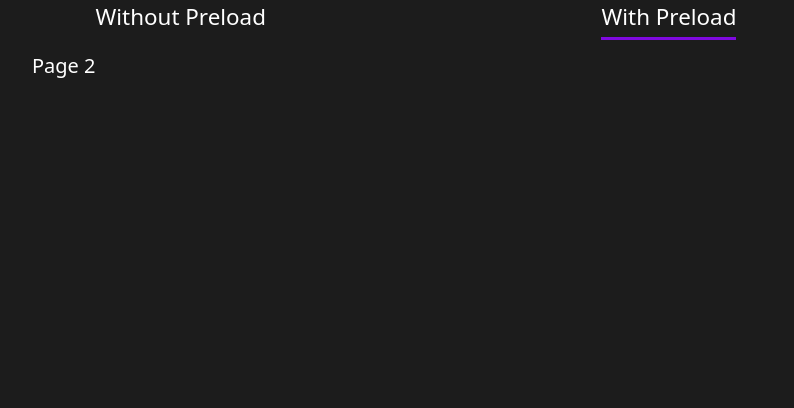
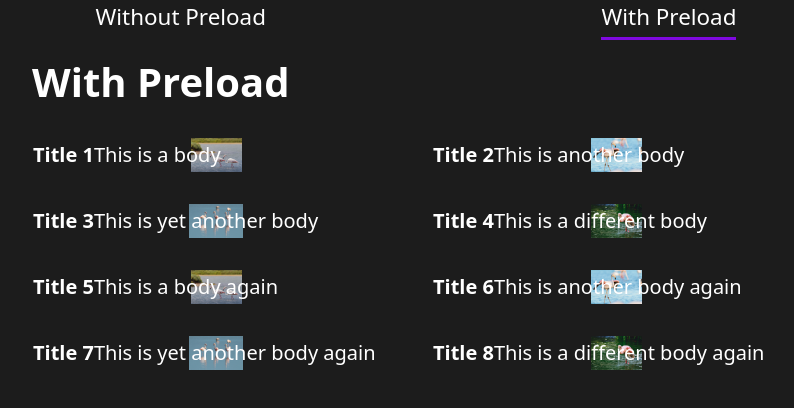
Before and after one commit to victor-lillo/demo-preload-css-image, an Astro site: page /with-preload in a window 1280 px wide. Shown: the whole page, without its empty margins (224-1018 px from the left). Built offline with nearby package versions, Linux system fonts and the light colour scheme; Astro itself is replaced by a stand-in of ours.

Commit message:
Add Cards in both pages

```diff
--- a/src/pages/with-preload.astro
+++ b/src/pages/with-preload.astro
@@ -1,27 +1,27 @@
 ---
 import Layout from '@/layouts/Layout.astro'
+import Card from '@/components/Card.astro'
+import PreloadImage from '@/components/PreloadImages.astro'
+import { CARDS } from '@/config'
 
 const title = 'Page 2'
 const description = 'Page 2'
+
+const imgsToPreload = [...new Set(CARDS.map(({ variant }) => `/${variant}.jpg`))]
 ---
 
 <Layout
   description={description}
   title={title}
 >
-  <main>Page 2</main>
+  <PreloadImage
+    links={imgsToPreload}
+    slot='head'
+  />
+  <main>
+    <h1>With Preload</h1>
+    <ul>
+      {CARDS.map((props) => <Card {...props} />)}
+    </ul>
+  </main>
 </Layout>
-
-<style>
-  main {
-    display: flex;
-    flex-direction: column;
-    margin: auto;
-    padding: 1rem;
-    width: 800px;
-    max-width: calc(100% - 2rem);
-    font-size: 20px;
-    line-height: 1.6;
-    gap: 1.5rem;
-  }
-</style>
--- a/src/pages/without-preload.astro
+++ b/src/pages/without-preload.astro
@@ -1,5 +1,7 @@
 ---
 import Layout from '@/layouts/Layout.astro'
+import Card from '@/components/Card.astro'
+import { CARDS } from '../config'
 
 const title = 'Page 1'
 const description = 'Page 1'
@@ -9,19 +11,10 @@ const description = 'Page 1'
   description={description}
   title={title}
 >
-  <main>Page 1</main>
+  <main>
+    <h1>Without Preload</h1>
+    <ul>
+      {CARDS.map((props) => <Card {...props} />)}
+    </ul>
+  </main>
 </Layout>
-
-<style>
-  main {
-    display: flex;
-    flex-direction: column;
-    margin: auto;
-    padding: 1rem;
-    width: 800px;
-    max-width: calc(100% - 2rem);
-    font-size: 20px;
-    line-height: 1.6;
-    gap: 1.5rem;
-  }
-</style>
```
